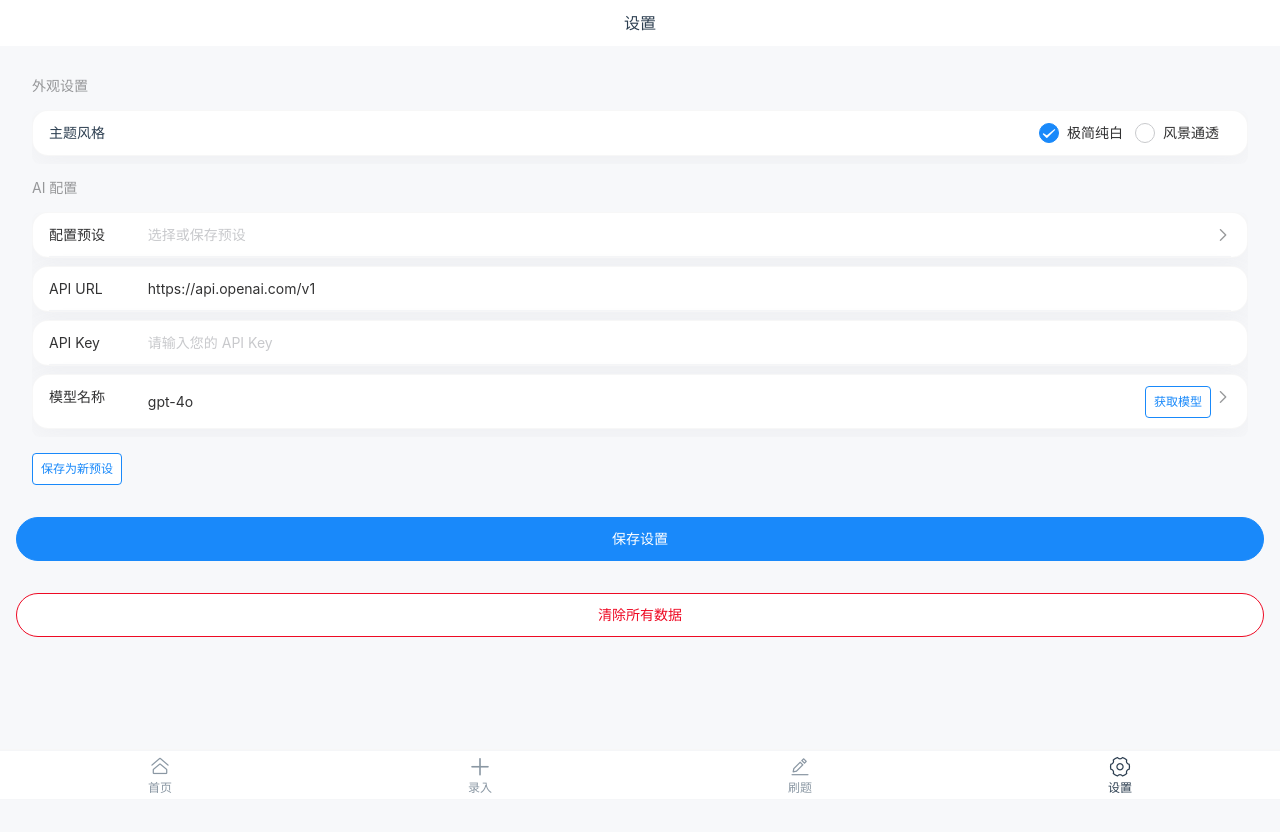
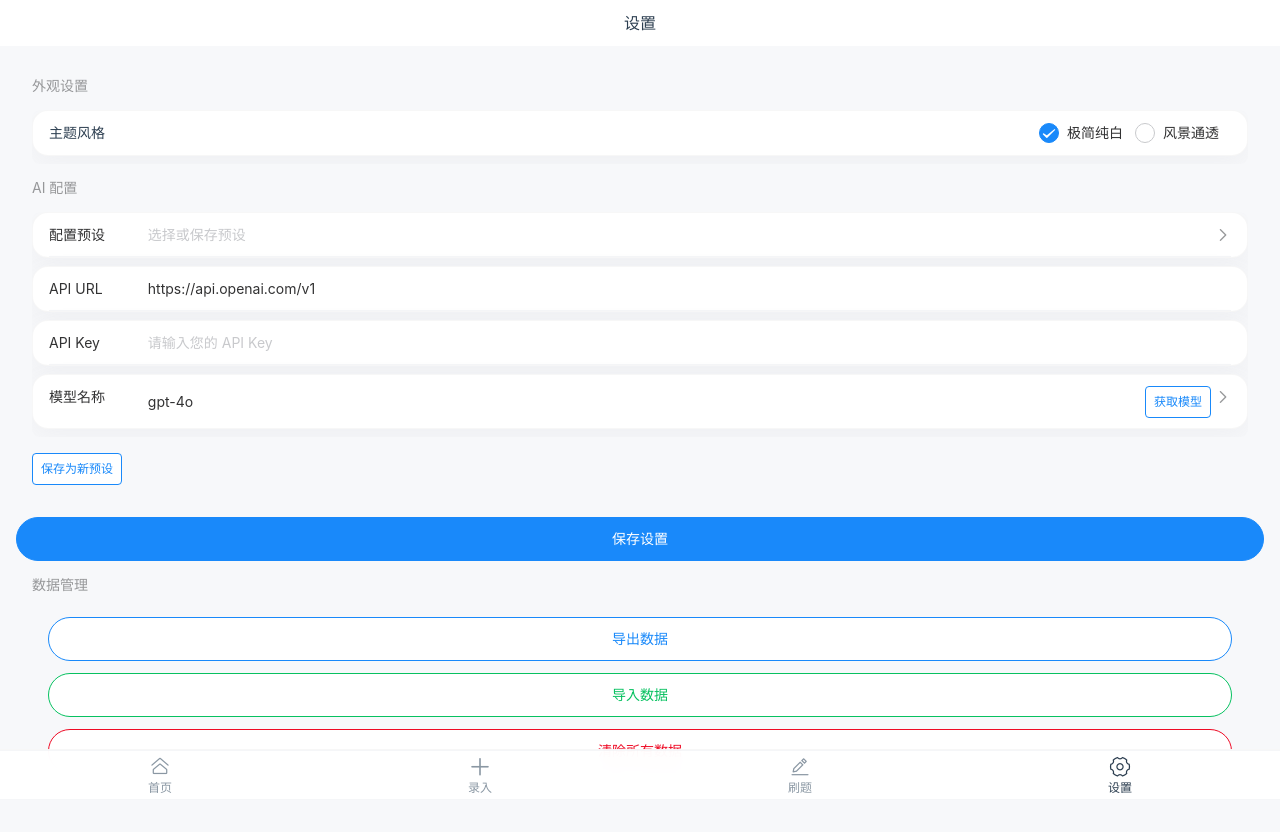
Before and after one commit to vauid/cuotiji, a Vue app: page /settings in a window 1280 px wide. Shown: the top 832 px of the page. Before the commit the page ends 800 px from the top, so only its background shows below. Built offline with nearby package versions, Linux system fonts and the light colour scheme.

Commit message:
Add files via upload

```diff
--- a/src/views/Settings.vue
+++ b/src/views/Settings.vue
@@ -75,11 +75,20 @@
         </div>
       </van-form>
 
-      <div class="mt-8">
-        <van-button round block type="danger" plain @click="clearData">
-          清除所有数据
-        </van-button>
-      </div>
+      <van-cell-group inset title="数据管理" class="mt-8 !bg-transparent">
+        <div class="flex flex-col gap-3 px-4 py-2">
+          <van-button round block type="primary" plain @click="exportData">
+            导出数据
+          </van-button>
+          <van-button round block type="success" plain @click="triggerImport">
+            导入数据
+          </van-button>
+          <van-button round block type="danger" plain @click="clearData">
+            清除所有数据
+          </van-button>
+        </div>
+      </van-cell-group>
+      <input type="file" ref="fileInput" accept=".json" style="display: none" @change="onFileChange" />
     </div>
 
     <van-popup v-model:show="showModelPicker" position="bottom">
@@ -294,4 +303,72 @@ const clearData = () => {
     // on cancel
   })
 }
+
+const fileInput = ref(null)
+
+const exportData = async () => {
+  try {
+    const keys = await localforage.keys()
+    const data = {}
+    for (const key of keys) {
+      data[key] = await localforage.getItem(key)
+    }
+
+    const dataStr = JSON.stringify(data)
+    const blob = new Blob([dataStr], { type: 'application/json' })
+    const url = URL.createObjectURL(blob)
+
+    const a = document.createElement('a')
+    a.href = url
+    const date = new Date()
+    const dateStr = `${date.getFullYear()}${(date.getMonth()+1).toString().padStart(2, '0')}${date.getDate().toString().padStart(2, '0')}`
+    a.download = `cuotiji_backup_${dateStr}.json`
+    document.body.appendChild(a)
+    a.click()
+    document.body.removeChild(a)
+    URL.revokeObjectURL(url)
+
+    showToast('导出成功')
+  } catch (error) {
+    console.error('Export error:', error)
+    showToast('导出失败')
+  }
+}
+
+const triggerImport = () => {
+  if (fileInput.value) {
+    fileInput.value.click()
+  }
+}
+
+const onFileChange = (event) => {
+  const file = event.target.files[0]
+  if (!file) return
+
+  const reader = new FileReader()
+  reader.onload = async (e) => {
+    try {
+      const data = JSON.parse(e.target.result)
+
+      showDialog({
+        title: '提示',
+        message: '导入数据将覆盖同名记录，是否继续？',
+        showCancelButton: true,
+      }).then(async () => {
+        for (const key in data) {
+          await localforage.setItem(key, data[key])
+        }
+        showToast('导入成功')
+        event.target.value = ''
+      }).catch(() => {
+        event.target.value = ''
+      })
+    } catch (error) {
+      console.error('Import error:', error)
+      showToast('导入失败，文件格式不正确')
+      event.target.value = ''
+    }
+  }
+  reader.readAsText(file)
+}
 </script>
```
